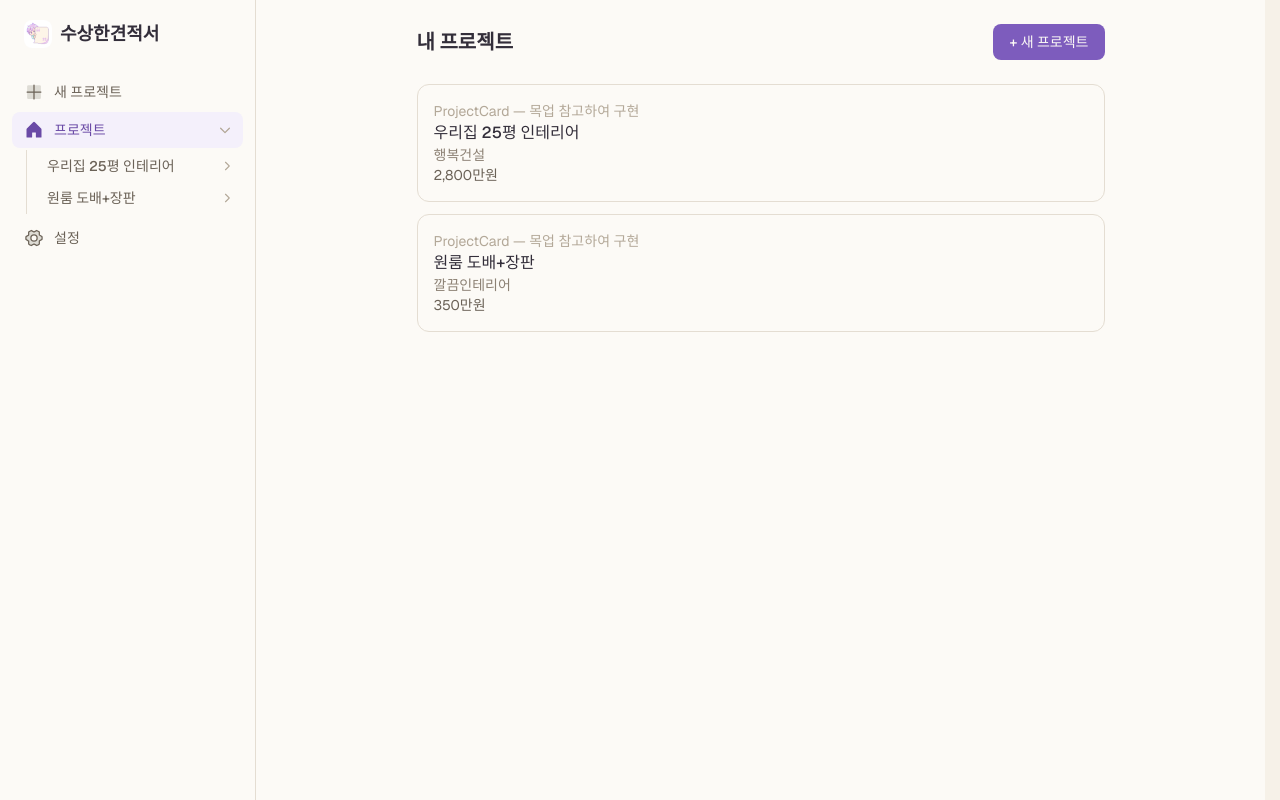
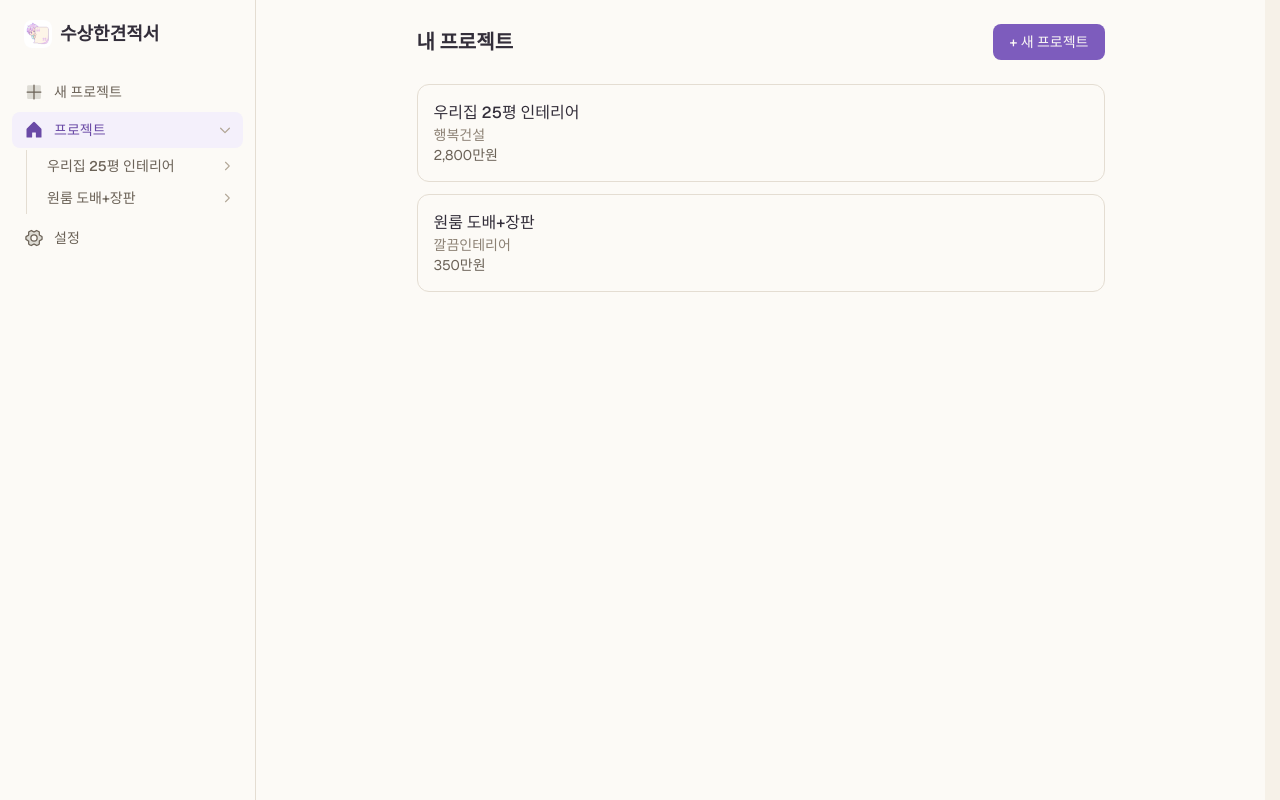
Before and after one commit to suspicious-estimate/suspicious-estimate-client, a Next.js app: page /projects in a window 1280 px wide. Built offline with nearby package versions, Linux system fonts and the light colour scheme; a web font is replaced by a local one.

Commit message:
fix(project): 프로젝트 카드 placeholder 텍스트 제거

```diff
--- a/src/entities/project/ui/project-card.tsx
+++ b/src/entities/project/ui/project-card.tsx
@@ -20,7 +20,6 @@ export function ProjectCard({ project, onClick }: ProjectCardProps) {
           - 상태 뱃지 (active=파랑, completed=초록, dispute=빨강)
           - 우측 하단: 사진 N장 · 메시지 N건
       */}
-      <p className="text-gray-400 text-sm">ProjectCard — 목업 참고하여 구현</p>
       <p className="font-medium text-gray-900">{project.title}</p>
       {project.contractor_name && (
         <p className="text-sm text-gray-500">{project.contractor_name}</p>
```
